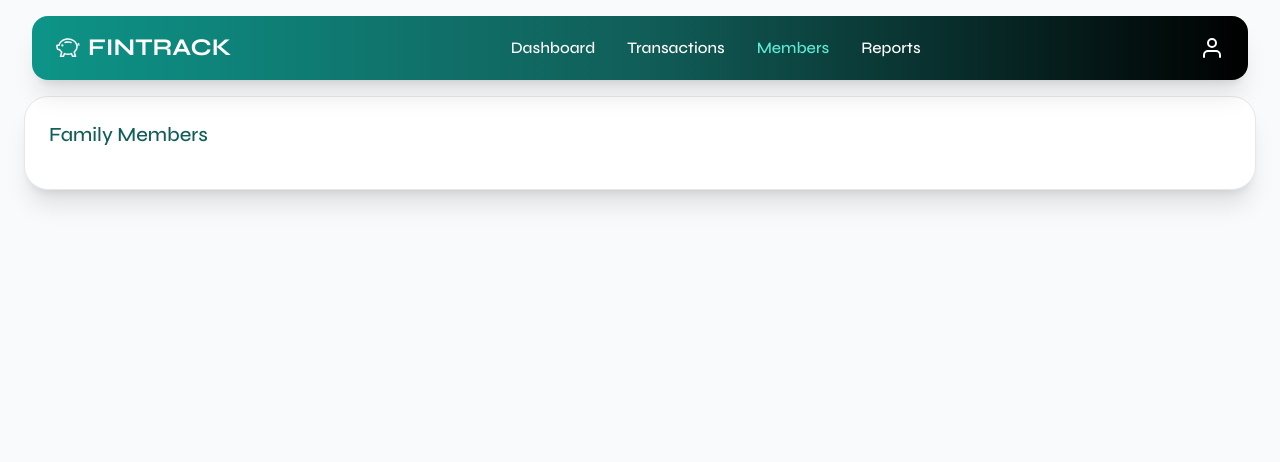
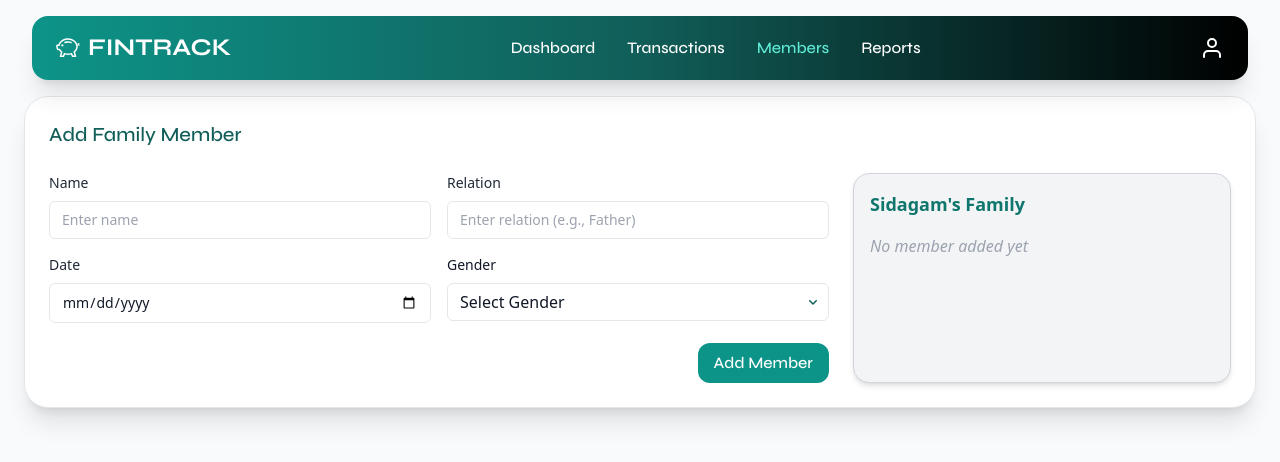
Before and after one commit to pavankumarsidagam/fintrackweb, a React (Create React App) app: page /users in a window 1280 px wide. Shown: the top 462 px of the page. Built offline with nearby package versions, Linux system fonts and the light colour scheme; sample sign-in values are in the browser's storage.

Commit message:
New User Menu

```diff
--- a/src/index.css
+++ b/src/index.css
@@ -67,6 +67,11 @@
     font-style: normal;
 }
 
+.labelClass {}
+
+
+.inputClass{}
+
 .inputext{
     font-family: "Roboto", serif;
     font-weight: 300;
--- a/src/pages/Menus/Transactions.jsx
+++ b/src/pages/Menus/Transactions.jsx
@@ -154,7 +154,7 @@ const Transactions = () => {
                             <select name="username"
                                 value={form.username}
                                 onChange={handleChange}
-                                class="col-start-1 row-start-1 border w-full appearance-none rounded-md bg-white py-1.5 pr-8 pl-3 text-gray-900 outline-1 -outline-offset-1 outline-gray-300">
+                                class="col-start-1 row-start-1 border w-full appearance-none rounded-md bg-white py-1.5 pr-8 pl-3 text-gray-900 focus:outline-none focus:ring-2 focus:ring-teal-500">
                                 <option value="">Select User</option>
                                 {familyUsers.map((user) => (
                                   <option key={user} value={user}>
@@ -176,7 +176,7 @@ const Transactions = () => {
                             <select name="type"
                                 value={form.type}
                                 onChange={handleChange}
-                                class="col-start-1 row-start-1 border w-full appearance-none rounded-md bg-white py-1.5 pr-8 pl-3 text-gray-900 outline-1 -outline-offset-1 outline-gray-300">
+                                class="col-start-1 row-start-1 border w-full appearance-none rounded-md bg-white py-1.5 pr-8 pl-3 text-gray-900 focus:outline-none focus:ring-2 focus:ring-teal-500">
                                 <option value="expense">Expense</option>
                                 <option value="income">Income</option>
                             </select>
@@ -195,7 +195,7 @@ const Transactions = () => {
                                   name="date"
                                   value={form.date}
                                   onChange={handleChange}
-                                  class="block w-full rounded-md border bg-white py-1.5 px-3 text-gray-900 outline-1 -outline-offset-1 outline-gray-300 sm:text-sm sm:leading-6" />
+                                  class="block w-full rounded-md border bg-white py-1.5 px-3 text-gray-900 focus:outline-none focus:ring-2 focus:ring-teal-500 sm:text-sm sm:leading-6" />
                         </div>
                     </div>
 
@@ -230,7 +230,7 @@ const Transactions = () => {
                                       name={`amount-${cat.name}`}
                                       value={categoryAmounts[cat.name] || "0"}
                                       onChange={(e) => handlecategoryChange(e, cat.name)}
-                                      className="w-full p-2 border rounded-xl"
+                                      className="w-full p-2 border rounded-xl focus:outline-none focus:ring-2 focus:ring-teal-500"
                                       required
                                     />
                                   </p>
@@ -252,7 +252,7 @@ const Transactions = () => {
                             <input type="number"
                                   name="amount"
                                   value={Object.values(categoryAmounts).reduce((acc, val) => acc + Number(val), 0)} required
-                                  class="block w-full rounded-md border bg-white py-1.5 px-3 text-gray-900 outline-1 -outline-offset-1 outline-gray-300 sm:text-sm sm:leading-6" />
+                                  class="block w-full rounded-md border bg-white py-1.5 px-3 text-gray-900 focus:outline-none focus:ring-2 focus:ring-teal-500 sm:text-sm sm:leading-6" />
                         </div>
                       </div>
 
@@ -263,7 +263,7 @@ const Transactions = () => {
                             <input type="file"
                                     name="file"
                                     onChange={handleChange}
-                                  class="block w-full rounded-md border bg-white py-1.5 px-3 text-gray-900 outline-1 -outline-offset-1 outline-gray-300 sm:text-sm sm:leading-6" />
+                                  class="block w-full rounded-md border bg-white py-1.5 px-3 text-gray-900 focus:ring-2 focus:outline-none focus:ring-teal-500 sm:text-sm sm:leading-6" />
                         </div>
                       </div>
                     </div>
@@ -276,13 +276,13 @@ const Transactions = () => {
                         value={form.description}
                         onChange={handleChange}
                         rows="3"
-                        className="w-full p-2 border rounded-md"
+                        className="w-full p-2 border rounded-md focus:outline-none focus:ring-2 focus:ring-teal-500"
                         placeholder="Optional notes..."
                       />
                     </div>
 
 
-                  <div className="px-2 text-center">
+                  <div className="text-center">
                     <button
                       type="submit"
                       className="subhead bg-teal-600 text-white py-2 px-4 rounded-xl hover:bg-teal-700 transition"
--- a/src/pages/Menus/Users.jsx
+++ b/src/pages/Menus/Users.jsx
@@ -1,19 +1,104 @@
-import React from "react";
+import React, { useState } from "react";
 import MainLayout from "../../layouts/MainLayout";
 
 const Users = () => {
-    return(
-        <MainLayout>
-            <div className="col-span-12">
-                <div className="card bg-white border border-gray-200 p-6 rounded-3xl shadow-xl h-full">
-                    <h2 className="subhead text-xl font-semibold mb-4 text-teal-800">Family Members</h2>
+  const [form, setForm] = useState({ name: "", relation: "" });
 
-                    <form className="space-y-6">
-                    </form>
+  const handleChange = (e) => {
+    setForm({ ...form, [e.target.name]: e.target.value });
+  };
+
+  return (
+    <MainLayout>
+      <div className="col-span-12">
+        {/* Outer Card */}
+        <div className="card bg-white border border-gray-200 p-6 rounded-3xl shadow-xl h-full">
+          <h2 className="subhead text-xl font-semibold mb-6 text-teal-800">Add Family Member</h2>
+
+          {/* Inner Side-by-Side Card */}
+          <div className="grid grid-cols-1 md:grid-cols-3 gap-6">
+
+            {/* Left Form */}
+            <form className="space-y-4 w-full col-span-2">
+                <div className="grid grid-cols-1 md:grid-cols-2 gap-4">
+                    <div class="w-full">
+                        <label for="name" class="block text-sm font-medium">Name</label>
+                        <div class="mt-2">
+                            <input type="name"
+                                    name="name"
+                                    placeholder="Enter name"
+                                    class="block w-full rounded-md border bg-white py-1.5 px-3 text-gray-900 focus:outline-none focus:ring-2 focus:ring-teal-500 sm:text-sm sm:leading-6" />
+                        </div>
+                    </div>
+
+                    <div class="w-full">
+                        <label for="relation" class="block text-sm font-medium">Relation</label>
+                        <div class="mt-2">
+                            <input type="relation"
+                                    name="relation"
+                                    placeholder="Enter relation (e.g., Father)"
+                                    class="block w-full rounded-md border bg-white py-1.5 px-3 text-gray-900 focus:outline-none focus:ring-2 focus:ring-teal-500 sm:text-sm sm:leading-6" />
+                        </div>
+                    </div>
                 </div>
+
+                <div className="grid grid-cols-1 md:grid-cols-2 gap-4">
+                    <div class="w-full">
+                        <label for="dob" class="block text-sm font-medium">Date</label>
+                        <div class="mt-2">
+                            <input type="date"
+                                  name="dob"
+                                    class="block w-full rounded-md border bg-white py-1.5 px-3 text-gray-900 focus:outline-none focus:ring-2 focus:ring-teal-500 sm:text-sm sm:leading-6" />
+                        </div>
+                    </div>
+
+                    <div class="w-full">
+                        <label for="gender" class="block text-sm font-medium text-gray-900">Gender</label>
+                        <div class="mt-2 grid grid-cols-1">
+                            <select name="gender"
+                                class="col-start-1 row-start-1 border w-full appearance-none rounded-md bg-white py-1.5 pr-8 pl-3 text-gray-900 focus:outline-none focus:ring-2 focus:ring-teal-500">
+                                <option value="">Select Gender</option>
+                                <option value="M">Male</option>
+                                <option value="F">Female</option>
+                                <option value="O">Other</option>
+                            </select>
+                            <svg xmlns="http://www.w3.org/2000/svg" viewBox="0 0 16 16" fill="currentColor" aria-hidden="true" data-slot="icon" class="pointer-events-none col-start-1 row-start-1 mr-2 self-center justify-self-end text-teal-800 w-4 h-4">
+                                <path fill-rule="evenodd" d="M4.22 6.22a.75.75 0 0 1 1.06 0L8 8.94l2.72-2.72a.75.75 0 1 1 1.06 1.06l-3.25 3.25a.75.75 0 0 1-1.06 0L4.22 7.28a.75.75 0 0 1 0-1.06Z" clip-rule="evenodd"></path>
+                            </svg>
+                        </div>
+                    </div>
+                </div>
+
+                <div className="pt-1 text-end">
+                  <button
+                    type="submit"
+                    className="subhead bg-teal-600 text-white py-2 px-4 rounded-xl hover:bg-teal-700 transition"
+                  >
+                    Add Member
+                  </button>
+                </div>
+
+
+            </form>
+
+            {/* Right Live Preview Card */}
+            <div className="bg-gray-100 border border-gray-300 rounded-2xl p-4 shadow-md">
+              <h3 className="text-lg font-semibold text-teal-700 mb-4">Sidagam's Family</h3>
+              <ul className="space-y-2">
+                {form.name && form.relation ? (
+                  <li className="text-gray-700 font-medium">
+                    {form.name} ({form.relation})
+                  </li>
+                ) : (
+                  <li className="text-gray-400 italic">No member added yet</li>
+                )}
+              </ul>
             </div>
-        </MainLayout>
-    )
-}
+          </div>
+        </div>
+      </div>
+    </MainLayout>
+  );
+};
 
 export default Users;
```
